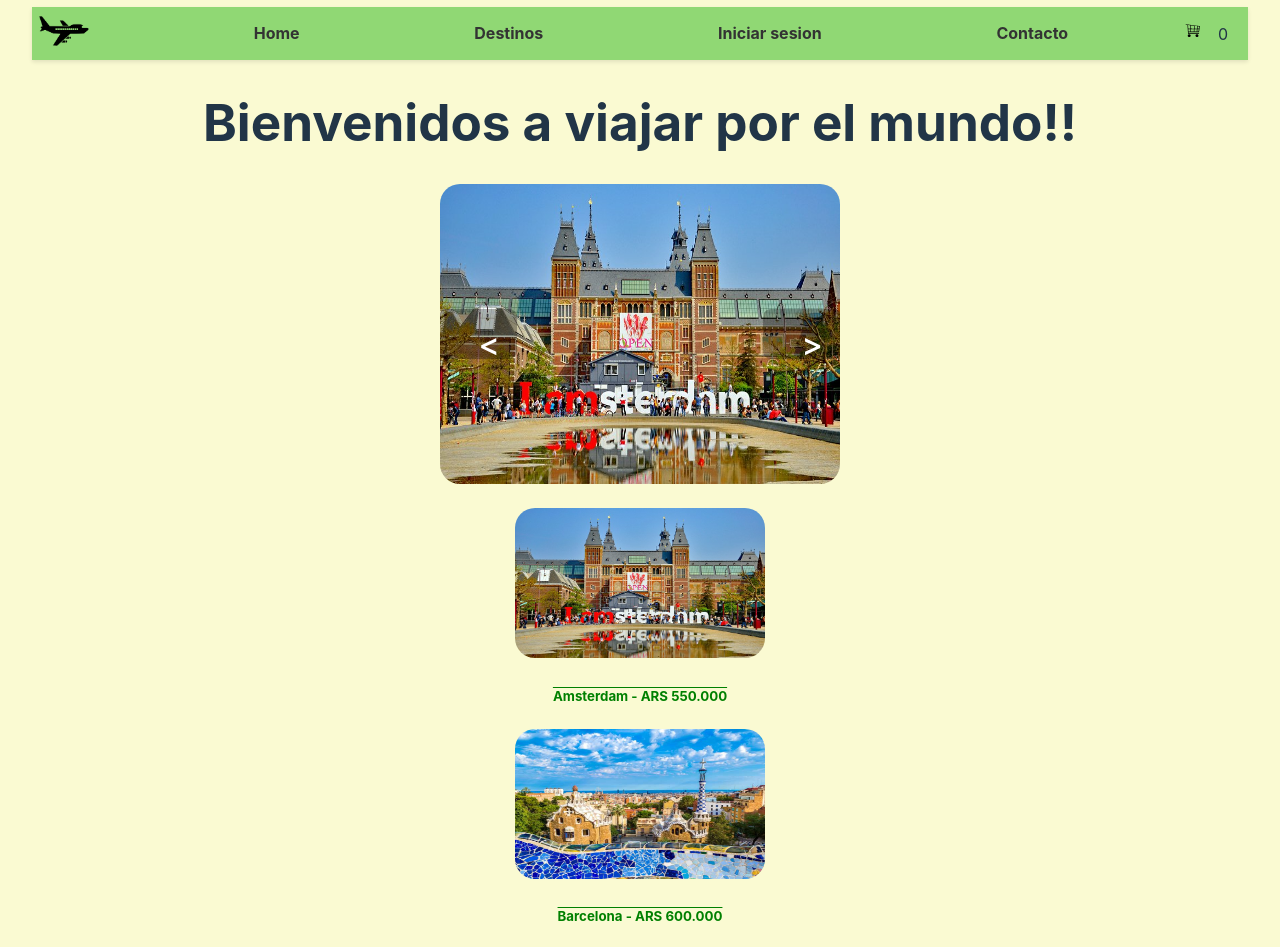
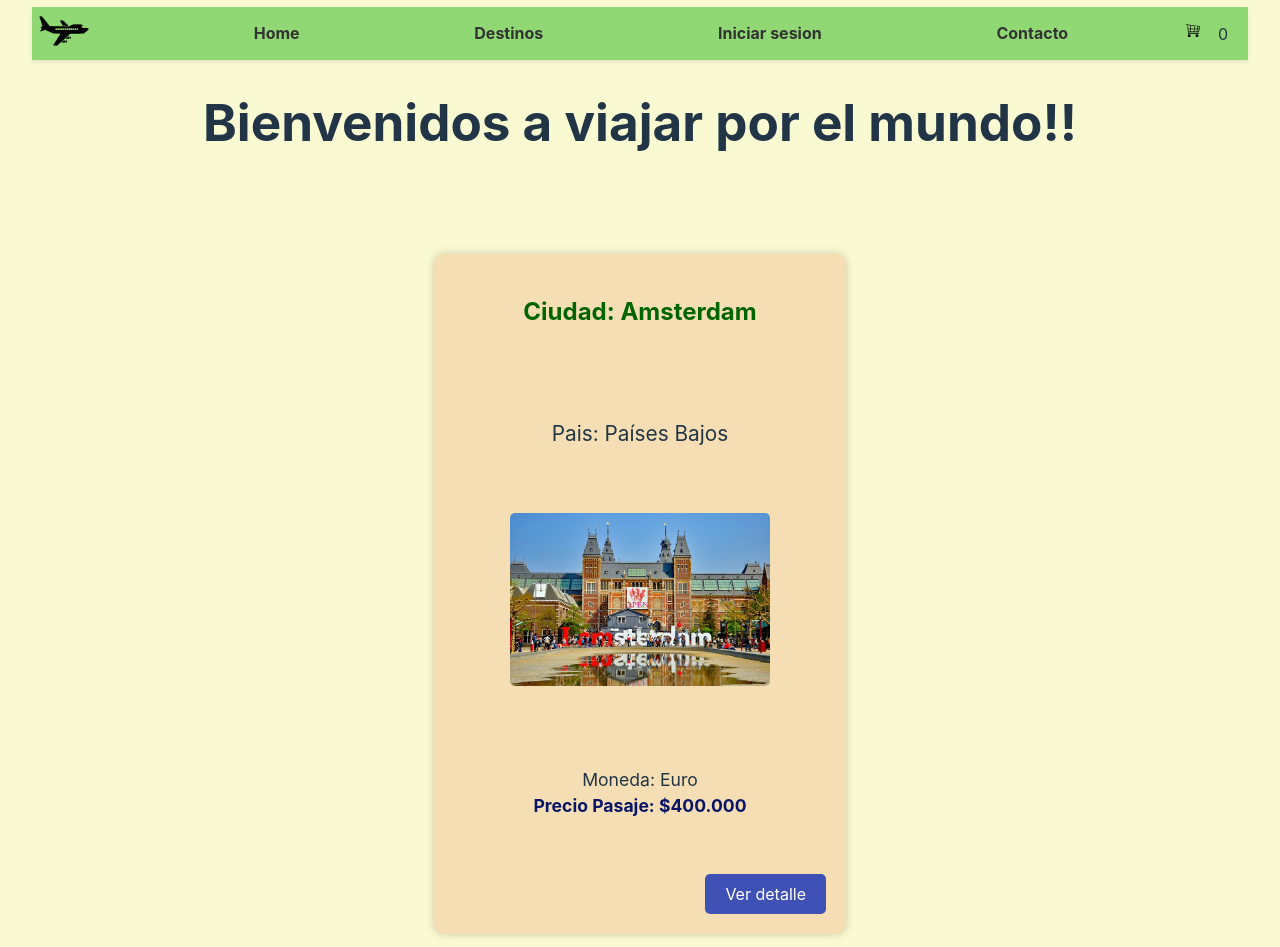
Before and after one commit to DiegoGMuro/2da-Entrega_ReactJS_Diego_Muro, a React (Vite) app: page / in a window 1280 px wide. Shown: the top 947 px of the page. Built offline with nearby package versions, Linux system fonts and the light colour scheme.

Commit message:
Agregado de componentes

```diff
--- a/src/App.jsx
+++ b/src/App.jsx
@@ -1,9 +1,11 @@
 import "./App.css";
 import NavBar from "./components/Navbar/Navbar";
 import Carrusel from "./components/Carrusel/Carrusel";
+import ItemCount from "./components/ItemCount/ItemCount";
 import ItemListContainer from "./components/ItemListContainer/ItemListContainer";
 import CartWidget from "./components/CartWidget/CartWidget";
 import FooterPag from "./components/FooterPag/FooterPag";
+
 
 
 function App() {
@@ -13,22 +15,12 @@
       <ItemListContainer greeting={'Bienvenidos a viajar por el mundo!!'} />
       <Carrusel />
       <br />
-      <div className="foto">
-        <img src="src/assets/Amsterdam.jpg" alt="amsterdam" />
-        <h5 className="colorletra">Amsterdam - ARS 550.000</h5>
-        <img src="src/assets/barcelona2.jpg" alt="barcelona" />
-        <h5 className="colorletra">Barcelona - ARS 600.000</h5>
-        <img src="src/assets/berlin1.jpg" alt="berlin" />
-        <h5 className="colorletra">Berlin - ARS 650.000</h5>
-        <img src="src/assets/londres4.jpg" alt="londres" />
-        <h5 className="colorletra">Londres - ARS 750.000</h5>
-        <img src="src/assets/paris2.jpg" alt="paris" />
-        <h5 className="colorletra">Paris - ARS 500.000</h5>
-        <img src="src/assets/roma1.jpg" alt="roma" />
-        <h5 className="colorletra">Roma - ARS 450.000</h5>
-      </div>
-      <FooterPag/>
+      <ItemCount initial={1} stock={5} onAdd={(quantity) => console.log("cantidad agregada", quantity)} />
+      <br />
+{/*       <div className="foto">
 
+      </div > */}
+      <FooterPag />
     </div>
   );
 }
--- /dev/null
+++ b/src/components/Item/Item.css
@@ -0,0 +1,85 @@
+.CardItem {
+    display: flex;
+    flex-wrap: wrap;
+    justify-content: space-around;
+    align-items: center;
+    height: 100vh;
+    padding: 20px;
+}
+
+.FichaCiudad {
+    display: flex;
+    flex-direction: column;
+    justify-content: space-between;
+    align-items: center;
+    height: 80%;
+    width: calc(33.33% - 20px);
+    margin-bottom: 20px;
+    padding: 20px;
+    border-radius: 10px;
+    box-shadow: 0 0 10px rgba(0, 0, 0, 0.2);
+    background-color: wheat;
+}
+
+.item-card_img {
+    width: 100%;
+    margin-bottom: 20px;
+}
+
+.ItemImg {
+    width: 70%;
+    height: auto;
+    object-fit: cover;
+    border-radius: 5px;
+}
+
+.Nombre {
+    font-size: 1.5rem;
+    font-weight: bold;
+    text-align: center;
+    margin-bottom: 5px;
+    color: darkgreen;
+}
+
+.Pais {
+    font-size: 1.3rem;
+    font-weight: normal;
+    text-align: center;
+    margin-bottom: 10px;
+}
+
+.Moneda {
+    font-size: 1.10rem;
+    font-weight: normal;
+    margin: 0;
+}
+
+.PrecioPasaje {
+    font-size: 1.1rem;
+    font-weight: bold;
+    margin: 0;
+    color: #081568;
+}
+
+.Detalle {
+    width: 100%;
+    display: flex;
+    justify-content: flex-end;
+    align-items: center;
+}
+
+.Option {
+    font-size: 1rem;
+    font-weight: normal;
+    padding: 10px 20px;
+    border: none;
+    border-radius: 5px;
+    background-color: #3f51b5;
+    color: #ffffff;
+    cursor: pointer;
+    transition: background-color 0.2s ease-in-out;
+}
+
+.Option:hover {
+    background-color: #081568;
+}
--- /dev/null
+++ b/src/components/Item/Item.jsx
@@ -0,0 +1,33 @@
+import React from "react";
+import './Item.css';
+
+export default function Item({ id, nombre, pais, moneda, precioPasaje, imagen }) {
+
+    return (
+        <div className="CardItem">
+            <div className="FichaCiudad">
+                <h2 className="Nombre">
+                    Ciudad: {nombre}
+                </h2>
+                <h4 className="Pais">
+                    Pais: {pais}
+                </h4>
+                <div className="item-card_img">
+                    <img src={imagen} alt={nombre} className="ItemImg" />
+                </div>
+                <section>
+                    <p className="Moneda">
+                        Moneda: {moneda}
+                    </p>
+                    <p className="PrecioPasaje">
+                        Precio Pasaje: {precioPasaje}
+                    </p>
+                </section>
+                <section className="Detalle">
+                    <button className="Option"> Ver detalle</button>
+                </section>
+            </div>
+        </div>
+    )
+
+}
--- /dev/null
+++ b/src/components/ItemCount/ItemCount.css
@@ -0,0 +1,36 @@
+.Counter {
+    display: flex;
+    flex-direction: column;
+    align-items: center;
+}
+
+.Controls {
+    display: flex;
+    justify-content: space-between;
+    align-items: center;
+    margin-bottom: 10px;
+}
+
+.Button {
+    background-color:whitesmoke;
+    border: 1px solid #C4C4C4;
+    color: blue;
+    font-size: 15px;
+    font-weight: bold;
+    padding: 10px 20px;
+    cursor: pointer;
+}
+
+.Button:hover {
+    background-color: #55d4d8;
+}
+
+.Button:disabled {
+    cursor: not-allowed;
+    opacity: 0.5;
+}
+
+.Number {
+    font-size: 15px;
+    margin: 0 10px;
+}
--- /dev/null
+++ b/src/components/ItemCount/ItemCount.jsx
@@ -0,0 +1,35 @@
+import React from "react";
+import "./ItemCount.css";
+import { useState } from "react";
+
+
+
+export default function ItemCount({ stock, initial, onAdd }) {
+
+    const [quantity, setQuantity] = useState(initial)
+
+    const increment = () => {
+        if (quantity < stock) {
+            setQuantity(quantity + 1)
+        }
+    }
+
+    const decrement = () => {
+        if (quantity > 1) {
+            setQuantity(quantity - 1)
+        }
+    }
+
+    return (
+        <div className="Counter">
+            <div className="Controls">
+                <button className="Button" onClick={decrement}>-</button>
+                <h4 className="Number">{quantity}</h4>
+                <button className="Button" onClick={increment}>+</button>
+            </div>
+            <div>
+                <button className="Button" onClick={() => onAdd(quantity)} disabled={!stock}>Agregar viaje</button>
+            </div>
+        </div>
+    )
+}
--- /dev/null
+++ b/src/components/ItemList/ItemList.jsx
@@ -0,0 +1,11 @@
+import Item from "../Item/Item";
+
+const ItemList = ({Ciudades}) => {
+    return (
+        <div className="ListaCiudades">
+            {Ciudades.map(producto => <Item key={producto.id} {...producto}/>)}
+        </div>
+    )
+}
+
+export default ItemList
--- a/src/components/ItemListContainer/ItemListContainer.jsx
+++ b/src/components/ItemListContainer/ItemListContainer.jsx
@@ -1,5 +1,8 @@
-import React from "react";
+import React, { useState, useEffect } from "react";
+import {getCiudades} from "../../data/Ciudades";
 import "./ItemListContainer.css";
+import ItemList from "../ItemList/ItemList";
+
 
 /* const ItemListContainer = ({ greeting }) => (
     <div>
@@ -15,10 +18,24 @@
 
 
 export default function ItemListContainer({ greeting }) {
+    const [Ciudades, setCiudades] = useState([]);
+
+    useEffect(() => {
+        getCiudades()
+        .then(response =>{
+            setCiudades(response)
+        })
+        .catch(error =>{
+            console.error(error)
+        })
+    }, [])
+
     return (
         <div>
-            <h1>{greeting}
-            </h1>
+            <div><h1>{greeting}</h1></div>
+            <div>
+            <ItemList Ciudades={Ciudades}/>
+            </div>
         </div>
     )
 }
--- a/src/components/Navbar/Navbar.jsx
+++ b/src/components/Navbar/Navbar.jsx
@@ -40,7 +40,7 @@
                         Contacto
                     </a>
                 </li>
-                <CartWidget/>
+                <CartWidget />
             </ul>
         </nav>
     );
--- /dev/null
+++ b/src/data/Ciudades.js
@@ -0,0 +1,142 @@
+const Ciudades = [
+    {
+        "id": 1,
+        "nombre": "Amsterdam",
+        "pais": "Países Bajos",
+        "precioPasaje": "$400.000",
+        "imagen": "/src/assets/Amsterdam.jpg",
+        "moneda": "Euro"
+    },
+    {
+        "id": 2,
+        "nombre": "Barcelona",
+        "pais": "España",
+        "precioPasaje": "$350.000",
+        "imagen": "/src/assets/barcelona2.jpg",
+        "moneda": "Euro"
+    },
+    {
+        "id": 3,
+        "nombre": "Berlín",
+        "pais": "Alemania",
+        "precioPasaje": "$450.000",
+        "imagen": "/src/assets/berlin1.jpg",
+        "moneda": "Euro"
+    },
+    {
+        "id": 4,
+        "nombre": "Londres",
+        "pais": "Reino Unido",
+        "precioPasaje": "$550.000",
+        "imagen": "/src/assets/londres4.jpg",
+        "moneda": "Libra esterlina"
+    },
+    {
+        "id": 5,
+        "nombre": "París",
+        "pais": "Francia",
+        "precioPasaje": "$300.000",
+        "imagen": "/src/assets/paris2.jpg",
+        "moneda": "Euro"
+    },
+    {
+        "id": 6,
+        "nombre": "Roma",
+        "pais": "Italia",
+        "precioPasaje": "$250.000",
+        "imagen": "/src/assets/roma1.jpg",
+        "moneda": "Euro"
+    },
+
+    {
+        "id": 7,
+        "nombre": "Bangkok",
+        "pais": "Tailandia",
+        "precioPasaje": "$600.000",
+        "imagen": "/src/assets/Bangkok.jpg",
+        "moneda": "Baht tailandés"
+    },
+    {
+        "id": 8,
+        "nombre": "Hong Kong",
+        "pais": "China",
+        "precioPasaje": "$800.000",
+        "imagen": "/src/assets/Hongkong.jpg",
+        "moneda": "Dólar de Hong Kong"
+    },
+    {
+        "id": 9,
+        "nombre": "Tokio",
+        "pais": "Japón",
+        "precioPasaje": "$700.000",
+        "imagen": "/src/assets/Tokio.jpg",
+        "moneda": "Yen japonés"
+    },
+    {
+        "id": 10,
+        "nombre": "Bali",
+        "pais": "Indonesia",
+        "precioPasaje": "$900.000",
+        "imagen": "/src/assets/bali.jpeg",
+        "moneda": "Rupia indonesia"
+    },
+
+    {
+        "id": 11,
+        "nombre": "Miami",
+        "pais": "Estados Unidos",
+        "precioPasaje": "$400.000",
+        "imagen": "/src/assets/Miami.jpg",
+        "moneda": "Dólar estadounidense"
+    },
+    {
+        "id": 12,
+        "nombre": "Cancún",
+        "pais": "México",
+        "precioPasaje": "$300.000",
+        "imagen": "/src/assets/Cancun.jpg",
+        "moneda": "Peso mexicano"
+    },
+    {
+        "id": 13,
+        "nombre": "Río de Janeiro",
+        "pais": "Brasil",
+        "precioPasaje": "$200.000",
+        "imagen": "/src/assets/Rio de janeiro2.jpg",
+        "moneda": "Real brasileño"
+    },
+    {
+        "id": 14,
+        "nombre": "Nueva York",
+        "pais": "Estados Unidos",
+        "precioPasaje": "$600.000",
+        "imagen": "/src/assets/NY.jpg",
+        "moneda": "Dólar estadounidense"
+    },
+    {
+        "id": 15,
+        "nombre": "Las Vegas",
+        "pais": "Estados Unidos",
+        "precioPasaje": "$700.000",
+        "imagen": "/src/assets/las vegas.jpg",
+        "moneda": "Dólar estadounidense"
+    },
+    {
+        "id": 16,
+        "nombre": "Punta del Este",
+        "pais": "Uruguay",
+        "precioPasaje": "$150.000",
+        "imagen": "/src/assets/Punta del este.jpg",
+        "moneda": "Peso uruguayo"
+    }
+
+
+]
+
+export const getCiudades = () => {
+    return new Promise((resolve) => {
+        setTimeout(() => {
+            resolve(Ciudades)
+        }, 1000)
+    })
+}
```
Also changed, not shown: src/components/ItemList/ItemList.css (added).
